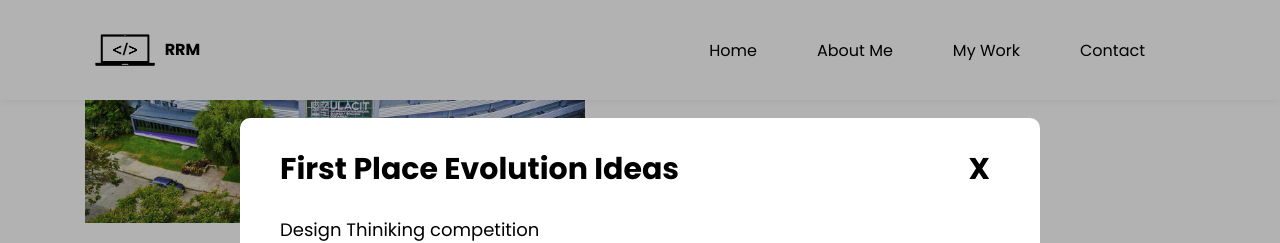
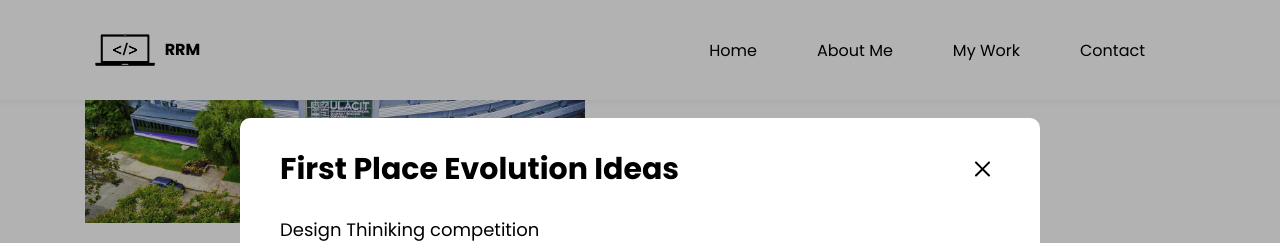
Before and after one commit to robertram/old-portfolio, a Next.js app: page /about in a window 1280 px wide. Both pictures are taken after a click on the element 640 px from the left and 1541 px from the top of the page. Shown: the part 1141-1384 px from the top of the page. Built offline with nearby package versions, Linux system fonts and the light colour scheme; no server answers.

Commit message:
P-104: Modal close icon

```diff
--- /dev/null
+++ b/public/assets/shared/CloseIcon.tsx
@@ -0,0 +1,29 @@
+import * as React from "react";
+import "@/src/component/Modal/modal_component.scss";
+
+export interface Props {
+  action?: () => void;
+}
+
+const getParentClass = () => {
+  const className = "CloseIconContainer";
+  return `${className}`;
+};
+
+export const CloseIcon = (props: Props) => {
+  const { action } = props;
+  return (
+    <div className={getParentClass()} onClick={action}>
+      <svg
+        width={15}
+        height={20}
+        viewBox="0 0 329.269 329"
+        className="CloseIcon"
+        xmlns="http://www.w3.org/2000/svg"
+        {...props}
+      >
+        <path d="M194.8 164.77L323.013 36.555c8.343-8.34 8.343-21.825 0-30.164-8.34-8.34-21.825-8.34-30.164 0L164.633 134.605 36.422 6.391c-8.344-8.34-21.824-8.34-30.164 0-8.344 8.34-8.344 21.824 0 30.164l128.21 128.215L6.259 292.984c-8.344 8.34-8.344 21.825 0 30.164a21.266 21.266 0 0015.082 6.25c5.46 0 10.922-2.09 15.082-6.25l128.21-128.214 128.216 128.214a21.273 21.273 0 0015.082 6.25c5.46 0 10.922-2.09 15.082-6.25 8.343-8.34 8.343-21.824 0-30.164zm0 0" />
+      </svg>
+    </div>
+  );
+};
--- a/src/component/CardTextImage/cardTextImage_component.scss
+++ b/src/component/CardTextImage/cardTextImage_component.scss
@@ -31,5 +31,9 @@
     margin-top: 0;
   }
   &__arrowContainer {
+    display: none;
+    @include md {
+      display: block;
+    }
   }
 }
--- a/src/component/Modal/modal_component.scss
+++ b/src/component/Modal/modal_component.scss
@@ -78,8 +78,9 @@
     background-color: $white;
     padding: 10px;
     &:hover {
-      color: $white;
-      background-color: $gray;
+      .CloseIcon {
+        fill: $gray;
+      }
     }
   }
 }
--- a/src/component/Modal/modal_component.tsx
+++ b/src/component/Modal/modal_component.tsx
@@ -1,6 +1,7 @@
 import React, { useState } from "react";
 import Link from "next/link";
 import "./modal_component.scss";
+import { CloseIcon } from "@/assets/shared/CloseIcon";
 
 type TProps = {
   title: string;
@@ -23,7 +24,7 @@ const Modal = ({ title, open, setOpen, children }: TProps) => {
         <div className="Modal__modalHeader">
           <h2 className="Modal__title subtitle">{title}</h2>
           <button onClick={setOpen} className="Modal__closeButton subtitle">
-            X
+            <CloseIcon />
           </button>
         </div>
         <div className="Modal__children">{children}</div>
--- a/src/modules/About/FurtherEducation/ModalChildrens/Codecademy.tsx
+++ b/src/modules/About/FurtherEducation/ModalChildrens/Codecademy.tsx
@@ -14,12 +14,12 @@ const Codecademy = ({ title, description, date }) => {
         <p className="Codecademy__description">{t("codecademy_description")}</p>
         <img
           src="assets/about/CodecademyAchievements.png"
-          alt="aa"
+          alt=""
           className="Codecademy__image"
         />
         <img
           src="assets/about/CodecademyAchievements2.png"
-          alt="ss"
+          alt=""
           className="Codecademy__image"
         />
       </div>
```
Also changed, not shown: public/assets/shared/close.svg (added).
